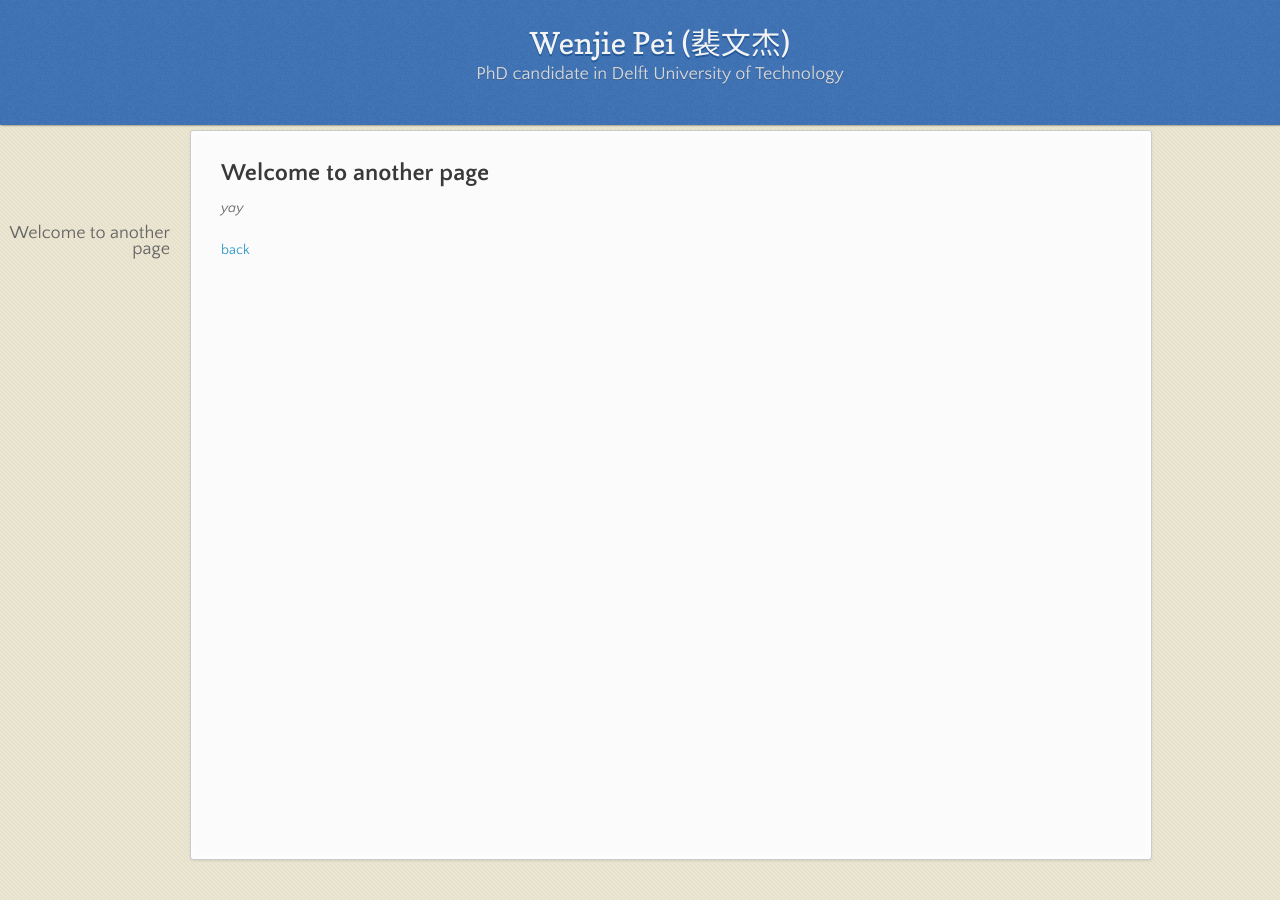
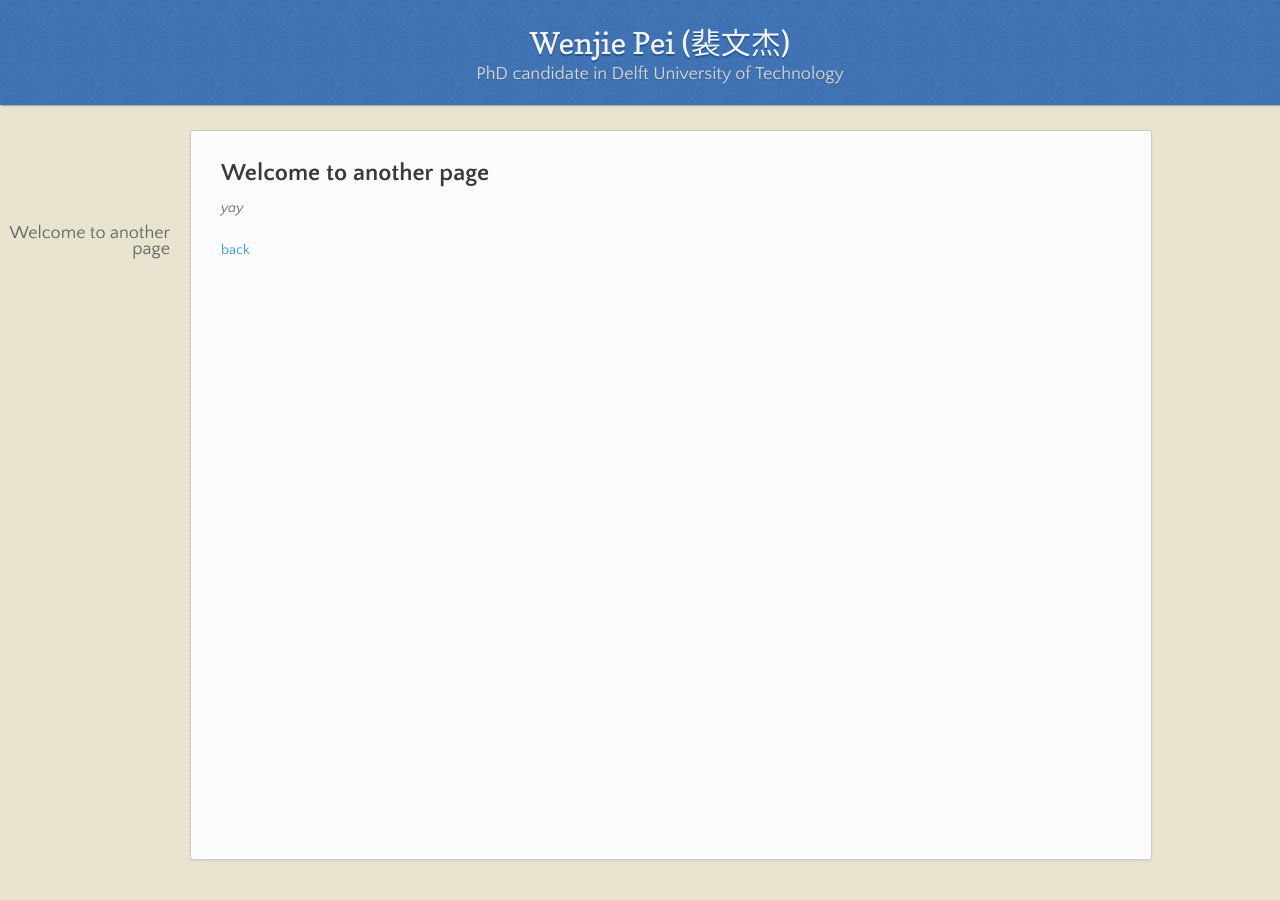
Before and after one commit to wenjiepei/wenjiepei.github.com, a Jekyll site: the page built from another-page.md, in a window 1280 px wide. Built offline with Jekyll 4.4.1, drawn with Linux system fonts in a browser that asks for light colours; nearby versions of some CDN libraries; our own code applies the rules of GitHub Pages for plain Markdown files.

Commit message:
Update jekyll-theme-leap-day.scss

```diff
--- a/_sass/jekyll-theme-leap-day.scss
+++ b/_sass/jekyll-theme-leap-day.scss
@@ -148,7 +148,7 @@ dt {
 }
 
 header {
-  padding: 25px 20px 40px 20px;
+  padding: 25px 20px 20px 20px;
   margin: 0;
   position: fixed;
   top: 0;
```
